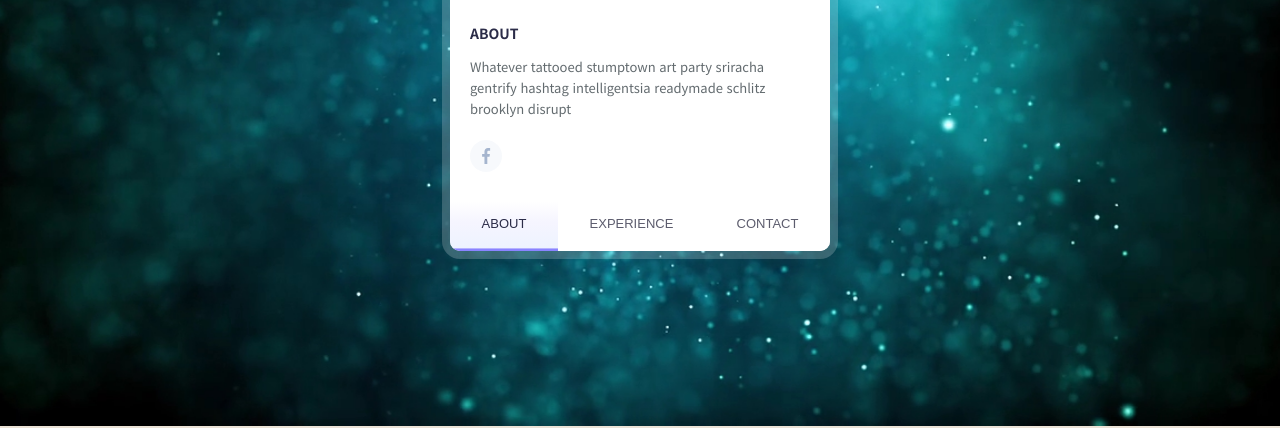
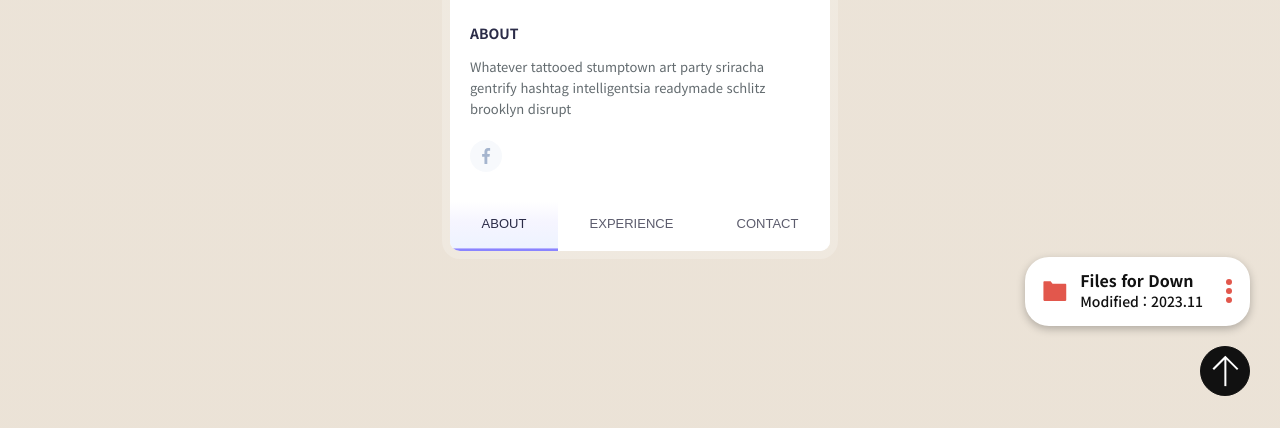
Before and after one commit to minhyeokCho/Portfolio_Build, a React app in the folder prj_app/: page / in a window 1280 px wide. Shown: the part 374-802 px from the top of the page. Built offline with nearby package versions, Linux system fonts and the light colour scheme; some packages are replaced by stand-ins of ours.

Commit message:
탑버튼 추가

```diff
--- a/prj_app/src/Main.js
+++ b/prj_app/src/Main.js
@@ -4,6 +4,7 @@ import Card from './main/components/Card';
 import Edit from './main/components/Edit';
 import List from './main/components/List';
 import Head from './main/components/Header';
+import UtilBtn from './UtilBtn';
 
 const Main = () => {
 	return (
@@ -14,6 +15,7 @@ const Main = () => {
 				<List/>
 				<Edit/>
 			</div>
+			<UtilBtn/>
 		</>
 	);
 };
--- /dev/null
+++ b/prj_app/src/UtilBtn.js
@@ -0,0 +1,41 @@
+import React from 'react';
+
+const UtilBtn = () => {
+	const scrollToTop = () => {
+		window.scrollTo({
+			top: 0,
+			behavior: 'smooth'
+		})
+	}
+	return (
+		<div className='util_btn'>
+			<div className='file_down'>
+				<label for="down_input">
+					<div className='box'>
+						<svg width="30" height="20" viewBox="0 0 66 57" fill="none" xmlns="http://www.w3.org/2000/svg">
+							<path d="M2.70977 0H19.4194C20.2733 0 21.0742 0.402215 21.5857 1.08315L25.3821 6.14266C25.8937 6.82361 26.6946 7.22581 27.5484 7.22581H62.3226C63.8185 7.22581 65.0323 8.43956 65.0323 9.93548V53.2903C65.0323 54.7862 63.8185 56 62.3226 56H2.70968C1.21376 56 0 54.7862 0 53.2903V2.70968C0 1.21375 1.21385 0 2.70977 0Z" transform="translate(0.0177612 0.740387)" fill="#E2574C" />
+						</svg>
+						<div className='text'>
+							<p>Files for Down</p>
+							<span>Modified : 2023.11</span>
+						</div>
+						<div class="dots">
+							<div></div>
+							<div></div>
+							<div></div>
+						</div>
+					</div>
+					<div className='pdf_box'>
+						<i className='ico_pdf'></i>
+					</div>
+				</label>
+				<input type="files" className='down_input' id="down_input"/>
+			</div>
+			<button type="button" onClick={scrollToTop} className='go_top'>
+				<span className="blind">상단 이동</span>
+			</button>
+		</div>
+	);
+};
+
+export default UtilBtn;
--- a/prj_app/src/css/components/card.scss
+++ b/prj_app/src/css/components/card.scss
@@ -1,8 +1,6 @@
 /* ============================== [ Card UI ] ========================================================================================== */
 .main_visual {
 	height: 100vh;
-	background: url(../../../public/img/main_bg.jpg) no-repeat center;
-	background-size: cover;
 	display: flex;
 	align-items: center;
 	justify-content: center;
--- a/prj_app/src/css/layout/common.scss
+++ b/prj_app/src/css/layout/common.scss
@@ -3,10 +3,16 @@
 /* -------------------- #contents ---------------------------------------- */
 body, html {
 	background:linear-gradient(to bottom, #ece4d9 0%, #e9dfd1 100%);
+	// background-color: hsl(0,0%,18%);
+	// background-size: 3px 3px;
+	// background-image:
+	// 	  linear-gradient(  0deg, hsla(0,0%,0%,0) 0, hsla(0,0%,10%,1) 3px),
+	//   linear-gradient( 90deg, hsla(0,0%,0%,0) 0, hsla(0,0%,10%,1) 5px);
 	font-size: 10px;
 }
 .inner {
-	width:1200px;
+	max-width:1200px;
+	width: 100%;
 	margin:0 auto;
 	padding:0 20px;
 	box-sizing:border-box;
@@ -153,6 +159,125 @@ header {
 		}
 	}
 }
+.util_btn {
+	z-index: 10;
+	position: fixed;
+	right: 30px;
+	bottom: 30px;
+	display: flex;
+	flex-direction: column;
+	align-items: flex-end;
+}
+.go_top {
+	margin-top: 20px;
+	width: 50px;
+	height: 50px;
+	border-radius: 50%;
+	border:1px solid #111;
+	background: #111 url(../../../public/img/ico_arrow_up.png) no-repeat center;
+}
+
+.file_down {
+	position: relative;
+	.down_input {
+		position: absolute;
+		width: 0;
+		height: 0;
+		padding: 0;
+		overflow: hidden;
+		border: 0;
+	}
+	.box {
+		background-color: #fff;
+		box-shadow: 0px 3px 8px rgba(0, 0, 0, 0.25);
+		border-radius: 24px;
+		padding: 15px;
+		display: flex;
+		align-items: center;
+		transform: translateX(0);
+		position: relative;
+		z-index: 1;
+		transition: all .7s cubic-bezier(0.82, -0.02, 0.4, 1.18);
+		.text {
+			margin-left: 10px;
+			p {
+				font-weight: 700;
+				font-size: 16px;
+				line-height: 1em;
+			}
+			span {
+				font-weight: 500;
+				font-size: 14px;
+				line-height: 1em;
+			}
+		}
+		.dots {
+			margin-left: 20px;
+			div {
+				width: 6px;
+				height: 6px;
+				background: #E2574C;
+				margin: 3px;
+				border-radius: 100%;
+				transition: all .7s cubic-bezier(0.82, -0.02, 0.4, 1.18);
+			}
+		}
+
+		&:hover{
+			transform: translateX(-80px);
+			.dots {
+				div:nth-child(1) {
+					transform: translateY(9px);
+				}
+				div:nth-child(2) {
+					transform: scale(2.5);
+				}
+				div:nth-child(3) {
+					transform: translateY(-9px);
+				}
+			}
+		}
+	}
+	.pdf_box {
+		display: block;
+		width: 85px;
+		height: 69px;
+		background:#fff url(../../../public/img/ico_pdf.png) no-repeat center;
+		background-size: 30px auto;
+		position: absolute;
+		right: 0;
+		top: 0;
+		z-index: -1;
+		border-radius: 0 24px 24px 0;
+		box-shadow: 0px 3px 8px rgba(0, 0, 0, 0.25);
+		transition: all .7s cubic-bezier(0.82, -0.02, 0.4, 1.18);
+		opacity: 0;
+		transform: translateX(-60px) scale(.7);
+	}
+	label{
+		cursor: pointer;
+		&:hover{
+			.box{
+				transform: translateX(-68px);
+				.dots {
+					div:nth-child(1) {
+						transform: translateY(9px);
+					}
+					div:nth-child(2) {
+						transform: scale(2.5);
+					}
+					div:nth-child(3) {
+						transform: translateY(-9px);
+					}
+				}
+			}
+			.pdf_box {
+				opacity: 1;
+				transform: translateX(0) scale(1);
+			}
+		}
+	}
+}
 
 /* -------------------- section Title ---------------------------------------- */
 .tit_wrap {
```
Also changed, not shown: prj_app/src/sub/Detail.js (+7 -6 lines), prj_app/public/img/ico_arrow_up.png (added), prj_app/public/img/ico_pdf.png (added).
